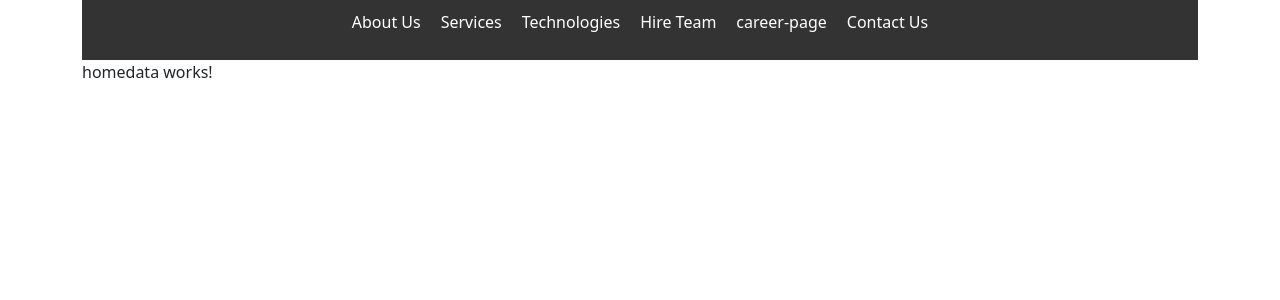
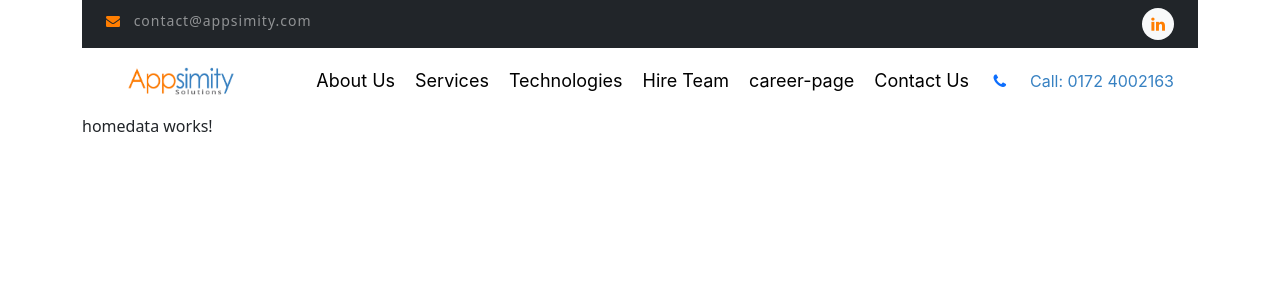
Before and after one commit to Prashar2189/firstapp, an Angular app: page / in a window 1280 px wide. Shown: the top 300 px of the page. Built offline with nearby package versions, Linux system fonts and the light colour scheme.

Commit message:
Work on header

```diff
--- a/angular.json
+++ b/angular.json
@@ -28,6 +28,8 @@
             ],
             "styles": [
               "./node_modules/bootstrap/dist/css/bootstrap.min.css",
+               "node_modules/font-awesome/css/font-awesome.min.css",
+               "node_modules/animate.css/animate.min.css",
               "src/styles.css"
             ],
             "scripts": []
--- a/package.json
+++ b/package.json
@@ -18,7 +18,9 @@
     "@angular/platform-browser": "^19.1.0",
     "@angular/platform-browser-dynamic": "^19.1.0",
     "@angular/router": "^19.1.0",
+    "animate.css": "^4.1.1",
     "bootstrap": "^5.3.3",
+    "font-awesome": "^4.7.0",
     "rxjs": "~7.8.0",
     "tslib": "^2.3.0",
     "zone.js": "~0.15.0"
--- a/src/app/about/aboutdata/aboutdata.component.html
+++ b/src/app/about/aboutdata/aboutdata.component.html
@@ -1 +1 @@
-<p>aboutdata works! VS</p>
+<p>aboutdata works!
--- a/src/app/about/header/header/header.component.css
+++ b/src/app/about/header/header/header.component.css
@@ -1,24 +1,94 @@
-header {
-  background-color: #333;
-  padding: 10px 0;
-  text-align: center;
+.navbar .navbar-nav .nav-link {
+  padding: 10px;
+  color: #000;
+  font-size: 18px;
+  outline: none;
 }
 
-nav ul {
-  list-style-type: none;
-  padding: 0;
+.bg-primary-white {
+  background-color: #fff !important;
 }
 
-nav ul li {
-  display: inline;
-  margin-right: 20px;
+.blue-color-text {
+  color: #3781c2 !important;
 }
 
-nav ul li a {
-  color: white;
-  text-decoration: none;
+.logo-me img {
+  width: 150px;
 }
 
-nav ul li a:hover {
-  text-decoration: underline;
+.fa-phone {
+  color: #0d6efd;
 }
+
+.navbar .navbar-nav .nav-link:hover, .navbar .navbar-nav .nav-link.active .nav-link:focus {
+  color: #3781c2 !important;
+}
+
+.orange-color-text {
+  color: #ff7e01;
+}
+
+
+.fntawsome{
+  font-family: 'FontAwesome';
+  font-style: normal;
+}
+
+
+.btn-square, .btn-sm-square, .btn-md-square, .btn-lg-square {
+  padding: 0;
+  display: flex;
+  align-items: center;
+  justify-content: center;
+  font-weight: normal;
+}
+
+.btn-sm-square {
+  width: 32px;
+  height: 32px;
+}
+
+.btn {
+  transition: .5s;
+}
+
+.fa, .fab, .fad, .fal, .far, .fas {
+  -moz-osx-font-smoothing: grayscale;
+  -webkit-font-smoothing: antialiased;
+  display: inline-block;
+  font-style: normal;
+  font-variant: normal;
+  text-rendering: auto;
+  line-height: 1;
+}
+
+.fa-linkedin-in:before {
+  content: "\f0e1";
+}
+
+.fnt11{
+font-family: "Inter", sans-serif;
+}
+
+
+.topbar .top-info {
+  letter-spacing: 1px;
+}
+
+.fa, .fab, .fad, .fal, .far, .fas {
+    -moz-osx-font-smoothing: grayscale;
+    -webkit-font-smoothing: antialiased;
+    display: inline-block;
+    font-style: normal;
+    font-variant: normal;
+    text-rendering: auto;
+    line-height: 1;
+}
+
+.fixed-nav[_ngcontent-ng-c3775710024] {
+  position: fixed;
+  z-index: 999;
+  width: 100vw;
+  top: 0;
+}
--- a/src/app/about/header/header/header.component.html
+++ b/src/app/about/header/header/header.component.html
@@ -1,13 +1,68 @@
-  <header class="app-header">
-    <nav>
-      <ul>
-      <li><a routerLink="/" routerLinkActive="active"></a></li>
-      <li><a routerLink="/about-page" routerLinkActive="active">About Us</a></li>
-      <li><a routerLink="/service-page" routerLinkActive="active">Services</a></li>
-      <li><a routerLink="/techno-page" routerLinkActive="active">Technologies</a></li>
-      <li><a routerLink="/hire-page" routerLinkActive="active">Hire Team</a></li>
-      <li><a routerLink="/career-page" routerLinkActive="active">career-page</a></li>
-      <li><a routerLink="/contact-data" routerLinkActive="active">Contact Us</a></li>
-      </ul>
-    </nav>
-  </header>
+<!-- header.component.html -->
+<div class="fixed-nav">
+    <!-- First Layer: Email and LinkedIn (Top bar) -->
+    <div class="container-fluid bg-dark py-2 d-none d-md-flex">
+        <div class="container">
+            <div class="d-flex justify-content-between topbar">
+                <div class="top-info">
+                    <!--small class="me-3 text-white-50"><a href="#"><i class="fas fa-map-marker-alt me-2 orange-color-text"></i></a>Appsimity Solutions LLP 248, Sector 37A</small-->
+                    <small class="me-3 text-white-50"><a href="#"><i
+                                class="fntawsome fas fa-envelope me-2 orange-color-text"></i></a> {{emailadd}} </small>
+                </div>
+
+                <div class="top-link">
+                    <!-- <a href="" class="bg-light nav-fill btn btn-sm-square rounded-circle"><i class="fab fa-facebook-f orange-color-text"></i></a> -->
+                    <!-- <a href="" class="bg-light nav-fill btn btn-sm-square rounded-circle"><i class="fab fa-twitter orange-color-text"></i></a>
+                    <a href="" class="bg-light nav-fill btn btn-sm-square rounded-circle"><i class="fab fa-instagram orange-color-text"></i></a> -->
+                    <a href="https://in.linkedin.com/company/appsimity-solutions-llp" target="_blank"
+                        class="bg-light nav-fill btn btn-sm-square rounded-circle me-0 fab1"><i
+                            class="fntawsome fab fa-linkedin-in orange-color-text"></i></a>
+                </div>
+            </div>
+        </div>
+    </div>
+
+    <!-- Second Layer: Navbar -->
+    <div class="container-fluid bg-primary-white">
+        <div class="container">
+            <nav class="navbar navbar-dark navbar-expand-lg py-0">
+                <a href="index.html" class="navbar-brand">
+                    <div class="logo-me"><img src="appsimity-logo.png"></div>
+                    <!-- <h1 class="text-white fw-bold d-block">High<span class="text-secondary">Tech</span> </h1> -->
+                </a>
+                <button type="button" class="navbar-toggler me-0" data-bs-toggle="collapse"
+                    data-bs-target="#navbarCollapse">
+                    <span class="navbar-toggler-icon"></span>
+                </button>
+                <div class="collapse navbar-collapse bg-transparent" id="navbarCollapse">
+                    <div class="navbar-nav ms-auto mx-xl-auto p-0">
+                    <li><a routerLink="/" class="nav-item nav-link fnt11"></a></li>
+                    <li><a routerLink="/about-page" class="nav-item nav-link fnt11">About Us</a></li>
+                    <li><a routerLink="/service-page" class="nav-item nav-link fnt11">Services</a></li>
+                    <li><a routerLink="/techno-page" class="nav-item nav-link fnt11">Technologies</a></li>
+                    <li><a routerLink="/hire-page" class="nav-item nav-link fnt11">Hire Team</a></li>
+                    <li><a routerLink="/career-page" class="nav-item nav-link fnt11">career-page</a></li>
+                    <li><a routerLink="/contact-data" class="nav-item nav-link fnt11">Contact Us</a></li>
+                    </div>
+                </div>
+                <div class="d-none d-xl-flex flex-shirink-0">
+                    <div id="phone-tada" class="d-flex align-items-center justify-content-center me-4 fnt11">
+                        <a href="tel: 01724002163" class="position-relative animated tada infinite fnt11">
+                            <i class="fa fa-phone fa-1x"></i>
+                            <!-- <div class="position-absolute" style="top: -7px; left: 20px;">
+                                <span><i class="fa fa-comment-dots blue-color-text"></i></span>
+                            </div> -->
+                        </a>
+                    </div>
+                    <div class="d-flex flex-column fnt11">
+
+                        <span class="blue-color-text fnt11 bol">Call: 0172 4002163</span>
+                    </div>
+                    <!--  <div class="d-flex align-items-center justify-content-center ms-4 ">
+                        <a href="#"><i class="bi bi-search text-white fa-2x"></i> </a>
+                    </div> -->
+                </div>
+            </nav>
+        </div>
+    </div>
+</div>
--- a/src/app/about/header/header/header.component.ts
+++ b/src/app/about/header/header/header.component.ts
@@ -1,12 +1,13 @@
 import { Component } from '@angular/core';
-import { RouterLink, RouterLinkActive } from '@angular/router';
+import { RouterLink } from '@angular/router';
 
 @Component({
   selector: 'app-header',
-  imports: [RouterLink, RouterLinkActive],
+  imports: [RouterLink],
   templateUrl: './header.component.html',
   styleUrl: './header.component.css'
 })
 export class HeaderComponent {
+emailadd = "contact@appsimity.com"
 
 }
```
Also changed, not shown: 1 other file (tests, documents, lock files or other folders).
